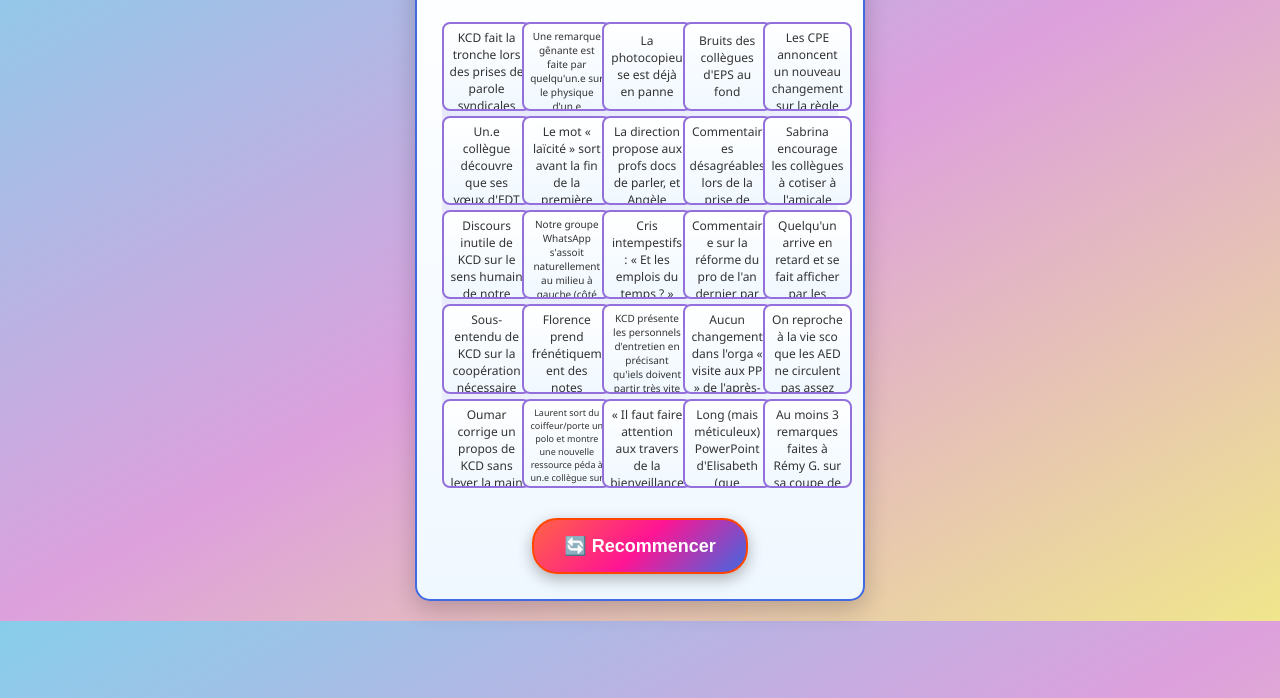
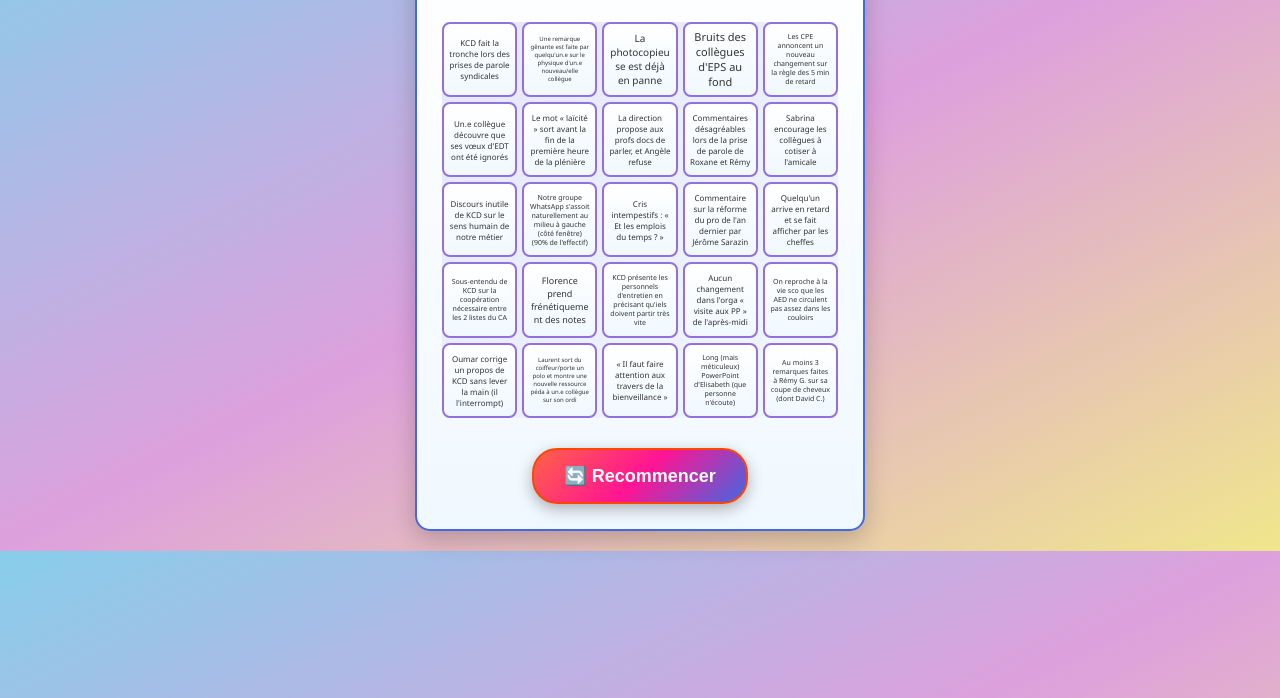
Before and after one commit to QuizEVARS/bingo, a plain HTML site: page index.html in a window 1280 px wide. Shown: the part 102-800 px from the top of the page. Drawn offline with Linux system fonts and the light colour scheme.

Commit message:
Update index.html

```diff
--- a/index.html
+++ b/index.html
@@ -1,6 +1,5 @@
 <!DOCTYPE html>
 <html lang="fr">
-
 <head>
   <meta charset="UTF-8">
   <meta name="viewport" content="width=device-width, initial-scale=1.0">
@@ -74,8 +73,7 @@
     }
 
     .bingo-case {
-            width: 100%;
-            aspect-ratio: 1 / 1; /* cases carrées uniformes */
+      aspect-ratio: 1 / 1; /* cases carrées */
       border: 2px solid #9370db;
       background: linear-gradient(to bottom, #ffffff, #f0f8ff);
       border-radius: 8px;
@@ -84,7 +82,6 @@
       display: flex;
       justify-content: center;
       align-items: center;
-            flex-wrap: wrap; /* le texte se répartit sur plusieurs lignes */
       text-align: center;
       padding: 5px;
 
@@ -92,7 +89,7 @@
       font-weight: 500;
       color: #333;
 
-            overflow: hidden; /* empêche le texte de dépasser */
+      overflow: hidden;
       word-break: break-word;
     }
 
@@ -145,7 +142,6 @@
     }
   </style>
 </head>
-
 <body>
   <div class="main-container">
     <h1 class="titre">BINGO de Pré-Rentrée 🦎</h1>
@@ -203,12 +199,14 @@
       return nouveauTableau;
     }
 
-        // Ajuste dynamiquement la police selon longueur du texte
-        function ajusterTaillePolice(texte) {
-            if (texte.length > 120) return '8px';
-            if (texte.length > 100) return '9px';
-            if (texte.length > 80) return '10px';
-            return '12px';
+    // Ajuste dynamiquement la police pour que le texte rentre
+    function ajusterTaillePoliceCase(div) {
+      let taille = 14; // point de départ
+      div.style.fontSize = taille + "px";
+      while ((div.scrollHeight > div.clientHeight || div.scrollWidth > div.clientWidth) && taille > 6) {
+        taille--;
+        div.style.fontSize = taille + "px";
+      }
     }
 
     function initGrille() {
@@ -229,7 +227,6 @@
         var div = document.createElement('div');
         div.className = 'bingo-case';
         div.textContent = grilleData[i].texte;
-                div.style.fontSize = ajusterTaillePolice(grilleData[i].texte);
         if (grilleData[i].coche) div.classList.add('checked');
         div.setAttribute('data-id', i);
         div.addEventListener('click', function () {
@@ -237,6 +234,7 @@
           cocherCase(id);
         });
         container.appendChild(div);
+        ajusterTaillePoliceCase(div); // ajuste la taille
       }
     }
 
```
Lines whose indentation alone changed are shown as unchanged.
